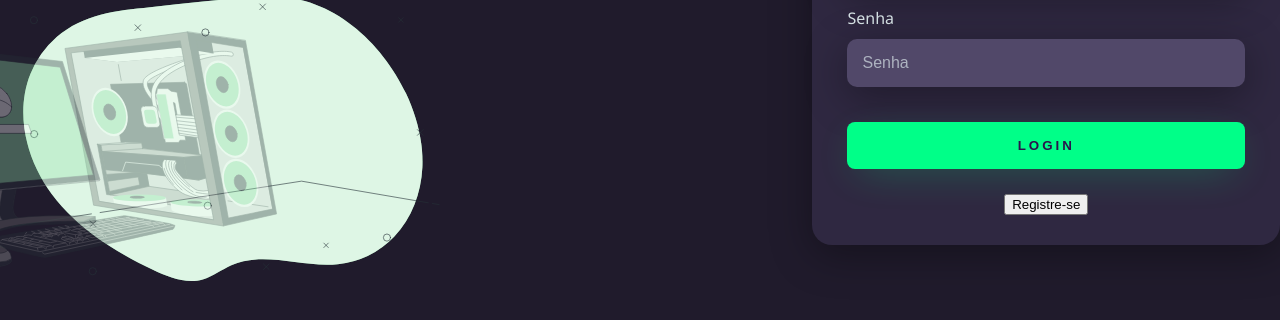
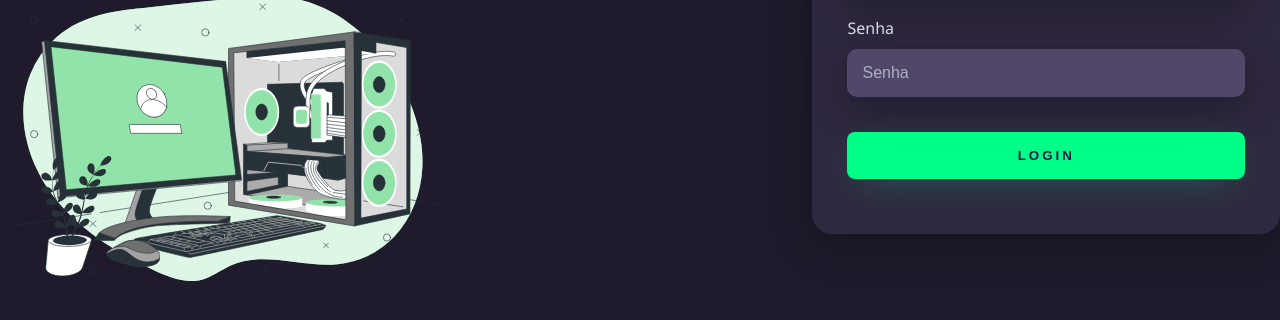
Before and after one commit to Laertebomfim/site, a plain HTML site: page index.html in a window 1280 px wide. Shown: the part 366-686 px from the top of the page. Drawn offline with Linux system fonts and the light colour scheme.

Commit message:
index.html

```diff
--- a/index.html
+++ b/index.html
@@ -21,7 +21,6 @@
             <input type="password" name="senha" placeholder="Senha">
         </div>
         <button class="btn-login">Login</button>
-        <button class="btn-register">Registre-se</button>
     </div>
 </div>
 </body>
```
